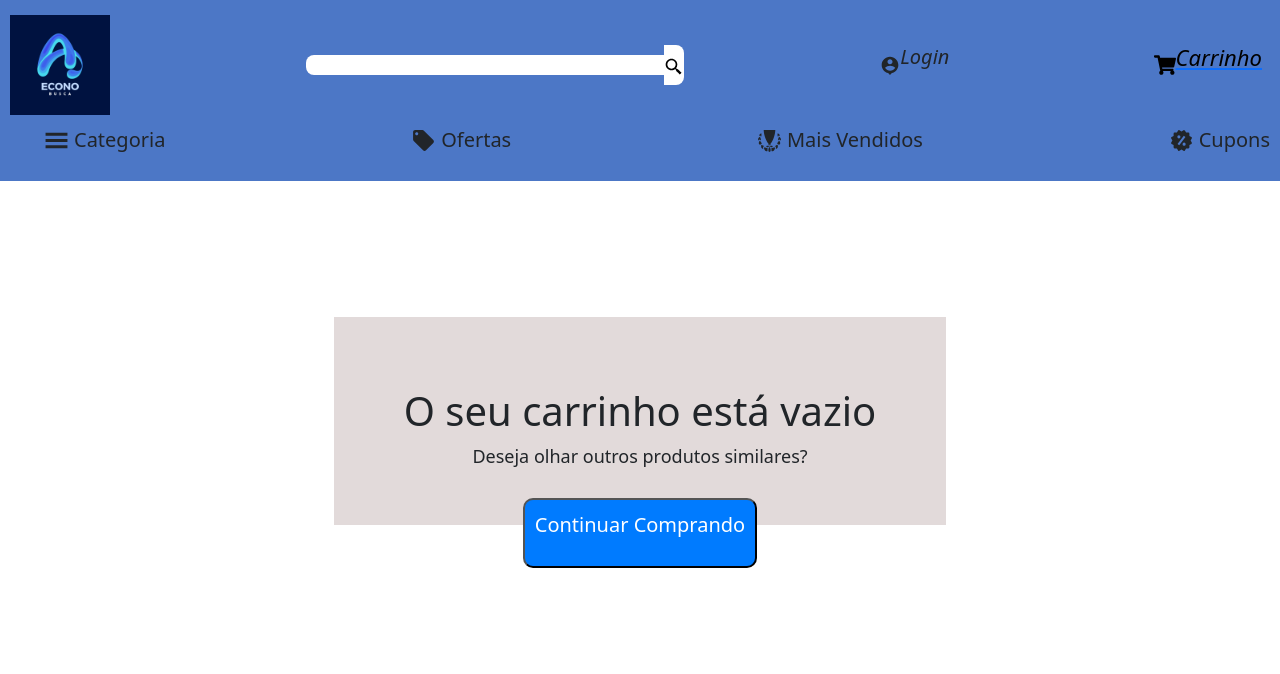
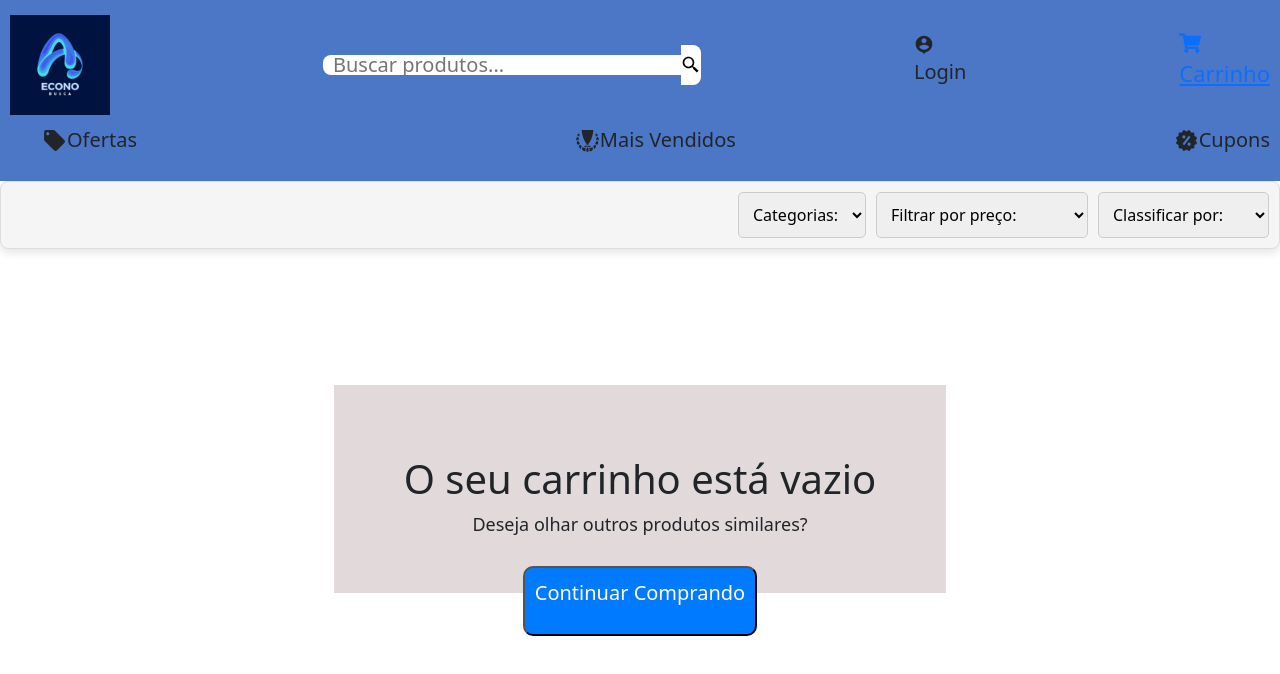
Before and after one commit to HenriqueCarniel1/projetoFaculdade, a React (Create React App) app: page /carrinho in a window 1280 px wide. Shown: the top 674 px of the page. Built offline with nearby package versions, Linux system fonts and the light colour scheme.

Commit message:
entrega de sprint

```diff
--- a/src/components/cards/index.tsx
+++ b/src/components/cards/index.tsx
@@ -7,10 +7,13 @@ import { FaHeart } from "react-icons/fa";
 import './style.css'
 
 interface Prop {
+
     idproduto: string,
     data_de_entrega: string,
     descricao: string,
-    nome: string
+    nome: string,
+    imagem: string;
+    preco: number
 }
 
 function Cards() {
@@ -38,9 +41,12 @@ function Cards() {
                         <IoMdCart />
                         <FaHeart />
                     </div>
-                    <Card.Img variant="top" src="holder.js/100px180" />
+                    <Card.Img variant="top" src={dados.imagem} />
                     <Card.Body>
                         <Card.Title>{dados.nome}</Card.Title>
+                        <Card.Text>
+                            R$: {dados.preco}
+                        </Card.Text>
                         <Card.Text>
                             {dados.descricao}
                         </Card.Text>
--- a/src/components/cards/style.css
+++ b/src/components/cards/style.css
@@ -1,31 +1,72 @@
 .cards {
     display: flex;
-    justify-content: space-between;
+    justify-content: space-around;
     flex-wrap: wrap;
     padding: 4em 2em;
-
-
+    gap: 2em;
 }
 
 .card {
-    width: 12rem;
+    width: 15rem;
     margin: 1em;
-    box-shadow: 1px 0px 19px 1px rgba(0, 0, 0, 0.16);;
-    -webkit-box-shadow: 1px 0px 19px 1px rgba(0, 0, 0, 0.16);;
-    -moz-box-shadow: 1px 0px 19px 1px rgba(0, 0, 0, 0.16);;
+    border-radius: 15px;
+    overflow: hidden;
+    box-shadow: 1px 0px 19px 1px rgba(0, 0, 0, 0.1);
+    transition: transform 0.3s, box-shadow 0.3s;
+}
+
+.card:hover {
+    transform: scale(1.05);
+    box-shadow: 1px 0px 24px 2px rgba(0, 0, 0, 0.25);
 }
 
 .icons {
     display: flex;
-    padding: 5px;
     justify-content: end;
+    gap: 0.5rem;
+    padding: 0.5rem;
+}
+
+.icons svg {
+    cursor: pointer;
+    color: #fa62a1;
+    transition: color 0.3s;
+}
+
+.icons svg:hover {
+    color: #ff85c0;
+}
+
+.card img {
+    height: 150px;
+    object-fit: cover;
+}
+
+.card-title {
     font-size: 1.2rem;
+    font-weight: bold;
+    text-align: center;
+}
+
+.card-text {
+    text-align: center;
+    color: #555;
+    font-size: 0.9rem;
+    margin-top: 0.5rem;
 }
 
 .botaoComprar {
     width: 100%;
-    transition: .4s;
+    background-color: #fa62a1;
+    color: white;
+    border: none;
+    border-radius: 20px;
+    padding: 0.5rem;
+    font-size: 1rem;
+    transition: transform 0.4s, background-color 0.4s;
 }
+
 .botaoComprar:hover {
-    transform: scale(1.02);
+    transform: scale(1.05);
+    background-color: #ff85c0;
 }
--- /dev/null
+++ b/src/components/filtros/index.tsx
@@ -0,0 +1,37 @@
+import { useState } from "react";
+import './style.css'
+
+const Filtros = () => {
+  const [categoria, setCategoria] = useState("todas");
+  const [preco, setPreco] = useState("todas");
+  const [classificacao, setClassificacao] = useState("padrao");
+
+  return (
+    <div className="filtros">
+      <select id="categoria" name="categoria" value={categoria} onChange={(e) => setCategoria(e.target.value)}>
+        <option value="todas">Categorias:</option>
+        <option value="eletronicos">Eletrônicos</option>
+        <option value="moda">Moda</option>
+        <option value="casa">Casa</option>
+        <option value="esportes">Esportes</option>
+      </select>
+
+      <select id="preco" name="preco" value={preco} onChange={(e) => setPreco(e.target.value)}>
+        <option value="todas">Filtrar por preço:</option>
+        <option value="100-500">R$ 100 até R$ 500</option>
+        <option value="500-1500">R$ 500 até R$ 1500</option>
+        <option value="1500-3000">R$ 1500 até R$ 3000</option>
+        <option value="3000-mais">R$ 3000 até sem limite</option>
+      </select>
+
+      <select id="classificacao" name="classificacao" value={classificacao} onChange={(e) => setClassificacao(e.target.value)}>
+        <option value="padrao">Classificar por:</option>
+        <option value="menores-precos">Menores Preços</option>
+        <option value="mais-vendidos">Mais Vendidos</option>
+        <option value="melhor-avaliacao">Melhor Avaliação</option>
+      </select>
+    </div>
+  );
+};
+
+export default Filtros;
--- /dev/null
+++ b/src/components/filtros/style.css
@@ -0,0 +1,40 @@
+body, html {
+    margin: 0;
+    padding: 0;
+    font-family: Arial, sans-serif;
+  }
+
+  .container {
+    display: flex;
+    justify-content: center; /* Centraliza o container */
+    align-items: center;
+    padding: 20px;
+  }
+
+  .filtros {
+    display: flex;
+    gap: 10px;
+    justify-content: end;
+    align-items: center;
+    background-color: #f5f5f5;
+    border: 1px solid #ddd;
+    border-radius: 8px;
+    padding: 10px;
+    box-shadow: 0 4px 8px rgba(0, 0, 0, 0.1);
+  }
+
+  .filtros select {
+    display: block;
+    width: auto; /* Ajusta o tamanho automático para ocupar o espaço necessário */
+    margin: 0;
+    padding: 10px;
+    font-size: 16px;
+    border: 1px solid #ccc;
+    border-radius: 5px;
+  }
+
+  .filtros select:focus {
+    outline: none;
+    border-color: #007bff;
+    box-shadow: 0 0 5px rgba(0, 123, 255, 0.5);
+  }
--- a/src/components/header/index.tsx
+++ b/src/components/header/index.tsx
@@ -1,94 +1,68 @@
-import "./style.css"
-//logo
-
-//icons
+import React, { useState } from 'react';
+import "./style.css";
 import { BiSearchAlt2 } from 'react-icons/bi';
-import { RiAccountPinCircleFill } from 'react-icons/ri'
-import { FaShoppingCart } from 'react-icons/fa'
-import { GiHamburgerMenu } from 'react-icons/gi'
-import { MdLocalOffer } from 'react-icons/md'
-import { BiSolidOffer } from 'react-icons/bi'
-import { GiLaurelsTrophy } from 'react-icons/gi'
-//imports states
-import { useState } from 'react'
-
-//logo
-import Logo from '../../img/logo.png'
-
-//import components
+import { RiAccountPinCircleFill } from 'react-icons/ri';
+import { FaShoppingCart } from 'react-icons/fa';
+import { GiHamburgerMenu } from 'react-icons/gi';
+import { MdLocalOffer } from 'react-icons/md';
+import { BiSolidOffer } from 'react-icons/bi';
+import { GiLaurelsTrophy } from 'react-icons/gi';
+import Logo from '../../img/logo.png';
 import MenuDeOfertas from "./menuofertas";
 import LinkLogin from "./linklogin";
+import Filtros from '../filtros';
 
-interface Tipagem {
-    Open: boolean
-    OpenLogin: boolean
-}
+const Header = () => {
+  const [open, setOpen] = useState(false);
+  const [openLogin, setOpenLogin] = useState(false);
 
-let Header = () => {
-    const [open, setOpen] = useState<Tipagem['Open']>(false)
-
-    const [OpenLogin, setOpenLogin] = useState<Tipagem['OpenLogin']>(false)
-
-    let abrirNav = () => {
-        setOpen(!open)
-        console.log(open)
-    }
-    let HandleMouseOpen = () => {
-        setOpenLogin(true)
-        console.log(OpenLogin)
-    }
-    let HandlleMouseOff = () => {
-        setOpenLogin(false)
-        console.log(OpenLogin)
-    }
+  const abrirNav = () => setOpen(!open);
+  const handleMouseOpen = () => setOpenLogin(true);
+  const handleMouseOff = () => setOpenLogin(false);
 
   return (
     <div>
       <header className="header-menu">
         <div className="navbar">
-
           <div className="logo">
-                        <img src={Logo} alt="" className="imglogo" />
+            <img src={Logo} alt="logo" className="imglogo" />
           </div>
 
           <div className="pesquisa">
-                        <input type="text" id="busca" name="busca" />
-                        <button className="botaoHeader" ><i><BiSearchAlt2 size={"20"} /></i></button>
+            <input type="text" id="busca" name="busca" placeholder="Buscar produtos..." />
+            <button className="botaoHeader"><BiSearchAlt2 size={"20"} /></button>
           </div>
 
-                    <div className="login" onMouseOver={HandleMouseOpen} onMouseOut={HandlleMouseOff}>
-                        <i><RiAccountPinCircleFill /><p className="P-login">Login</p></i>
-                        {
-                            OpenLogin && <LinkLogin on={HandleMouseOpen} off={HandlleMouseOff} />
-                        }
+          <div className="login" onMouseOver={handleMouseOpen} onMouseOut={handleMouseOff}>
+            <RiAccountPinCircleFill /><p className="P-login">Login</p>
+            {openLogin && <LinkLogin on={handleMouseOpen} off={handleMouseOff} />}
           </div>
 
           <div className="carrinho">
             <a href="/carrinho">
-                            <i><FaShoppingCart /><p>Carrinho</p></i>
+              <FaShoppingCart /><p>Carrinho</p>
             </a>
           </div>
 
           <div className="Main-bar" onClick={abrirNav}>
-                        <i><GiHamburgerMenu /><p className="P-Main-bar"></p></i>
+            <GiHamburgerMenu /><p className="P-Main-bar"></p>
           </div>
         </div>
 
         <div className="menu">
           <ul>
-                        <li><i><GiHamburgerMenu size={"25"} /></i>Categoria</li>
-                        <li><i><MdLocalOffer size={"25"} /></i>Ofertas</li>
-                        <li><i><GiLaurelsTrophy size={"25"} /></i>Mais Vendidos</li>
-                        <li><i><BiSolidOffer size={"25"} /></i>Cupons</li>
+            <li><MdLocalOffer size={"25"} />Ofertas</li>
+            <li><GiLaurelsTrophy size={"25"} />Mais Vendidos</li>
+            <li><BiSolidOffer size={"25"} />Cupons</li>
           </ul>
         </div>
       </header>
-            {
-                open &&
-                <MenuDeOfertas />
-            }
+
+      <Filtros />
     </div>
-    )
-}
+  );
+};
 
-export default Header
+
+
+export default Header;
```
Also changed, not shown: 1 other file (tests, documents, lock files or other folders). Lines whose indentation alone changed are shown as unchanged.
